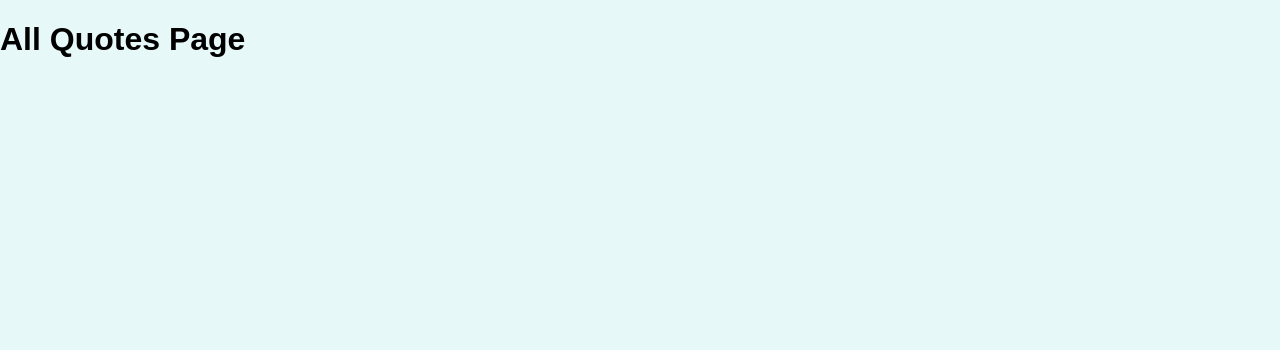
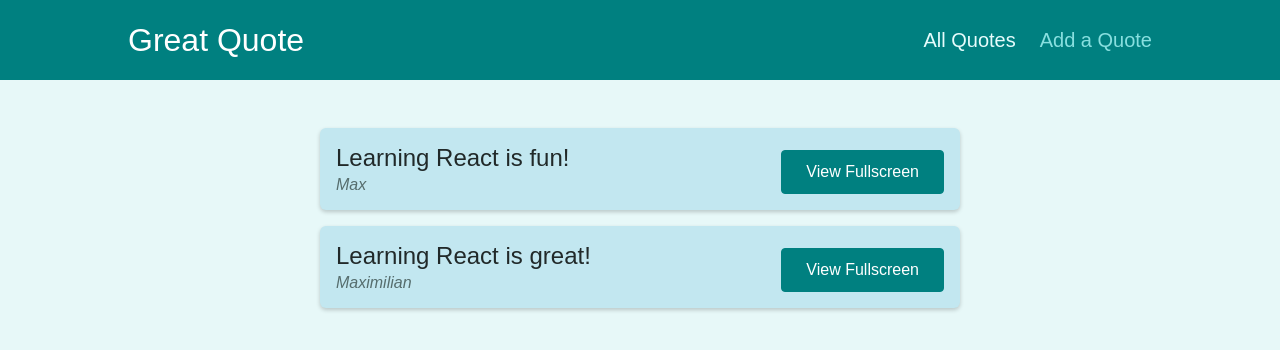
Before and after one commit to yazuka000/react-workspace, a React (Create React App) app in the folder great-quotes-react-router/: page /quotes in a window 1280 px wide. Shown: the top 350 px of the page. Built offline with nearby package versions, Linux system fonts and the light colour scheme.

Commit message:
adding layout wrapper and dummy data

```diff
--- a/great-quotes-react-router/src/App.js
+++ b/great-quotes-react-router/src/App.js
@@ -1,12 +1,17 @@
-import { Route, Switch } from "react-router-dom";
+import { Route, Switch, Redirect } from "react-router-dom";
 
 import AllQuotes from "./pages/AllQuotes";
 import QuoteDetail from "./pages/QuoteDetail";
 import NewQuote from "./pages/NewQuote";
+import Layout from "./components/layout/Layout";
 
 function App() {
   return (
+    <Layout>
       <Switch>
+        <Route path="/" exact>
+          <Redirect to="/quotes" />
+        </Route>
         <Route path="/quotes" exact>
           <AllQuotes />
         </Route>
@@ -17,6 +22,7 @@
           <NewQuote />
         </Route>
       </Switch>
+    </Layout>
   );
 }
 
--- /dev/null
+++ b/great-quotes-react-router/src/components/layout/Layout.js
@@ -0,0 +1,15 @@
+import { Fragment } from "react";
+
+import classes from "./Layout.module.css";
+import MainNavigation from "./MainNavigation";
+
+const Layout = (props) => {
+  return (
+    <Fragment>
+      <MainNavigation />
+      <main className={classes.main}>{props.children}</main>
+    </Fragment>
+  );
+};
+
+export default Layout;
--- /dev/null
+++ b/great-quotes-react-router/src/components/layout/MainNavigation.js
@@ -0,0 +1,27 @@
+import { NavLink } from "react-router-dom";
+
+import classes from "./MainNavigation.module.css";
+
+const MainNavigation = () => {
+  return (
+    <header className={classes.header}>
+      <div className={classes.logo}>Great Quote</div>
+      <nav className={classes.nav}>
+        <ul>
+          <li>
+            <NavLink to="/quotes" activeClassName={classes.active}>
+              All Quotes
+            </NavLink>
+          </li>
+          <li>
+            <NavLink to="/new-quote" activeClassName={classes.active}>
+              Add a Quote
+            </NavLink>
+          </li>
+        </ul>
+      </nav>
+    </header>
+  );
+};
+
+export default MainNavigation;
--- a/great-quotes-react-router/src/pages/AllQuotes.js
+++ b/great-quotes-react-router/src/pages/AllQuotes.js
@@ -1,5 +1,12 @@
+import QuoteList from "../components/quotes/QuoteList";
+
+const DUMMY_QUOTES = [
+  { id: "q1", author: "Max", text: "Learning React is fun!" },
+  { id: "q2", author: "Maximilian", text: "Learning React is great!" }
+];
+
 const AllQuotes = () => {
-  return <h1>All Quotes Page</h1>;
+  return <QuoteList quotes={DUMMY_QUOTES} />;
 };
 
 export default AllQuotes;
--- a/great-quotes-react-router/src/pages/NewQuote.js
+++ b/great-quotes-react-router/src/pages/NewQuote.js
@@ -1,5 +1,11 @@
+import QuoteForm from "../components/quotes/QuoteForm";
+
 const NewQuote = () => {
-  return <h1>New Quote Page</h1>;
+  const addQuoteHandler = (quoteData) => {
+    console.log(quoteData);
+  };
+
+  return <QuoteForm onAddQuote={addQuoteHandler} />;
 };
 
 export default NewQuote;
--- a/great-quotes-react-router/src/pages/QuoteDetail.js
+++ b/great-quotes-react-router/src/pages/QuoteDetail.js
@@ -1,5 +1,20 @@
+import { Fragment } from "react";
+import { useParams, Route } from "react-router-dom";
+
+import Comments from '../components/comments/Comments'
+
 const QuoteDetail = () => {
-  return <h1> Quote Detail Page</h1>;
+  const params = useParams();
+
+  return (
+    <Fragment>
+      <h1>Quote Detail Page</h1>
+      <p>{params.quoteId}</p>
+      <Route path={`/quotes/:quoteId/comments`}>
+        <Comments />
+      </Route>
+    </Fragment>
+  );
 };
 
 export default QuoteDetail;
```
Also changed, not shown: great-quotes-react-router/src/components/quotes/QuoteForm.js (+9 -9 lines), 1 other file (tests, documents, lock files or other folders). Lines whose indentation alone changed are shown as unchanged.
